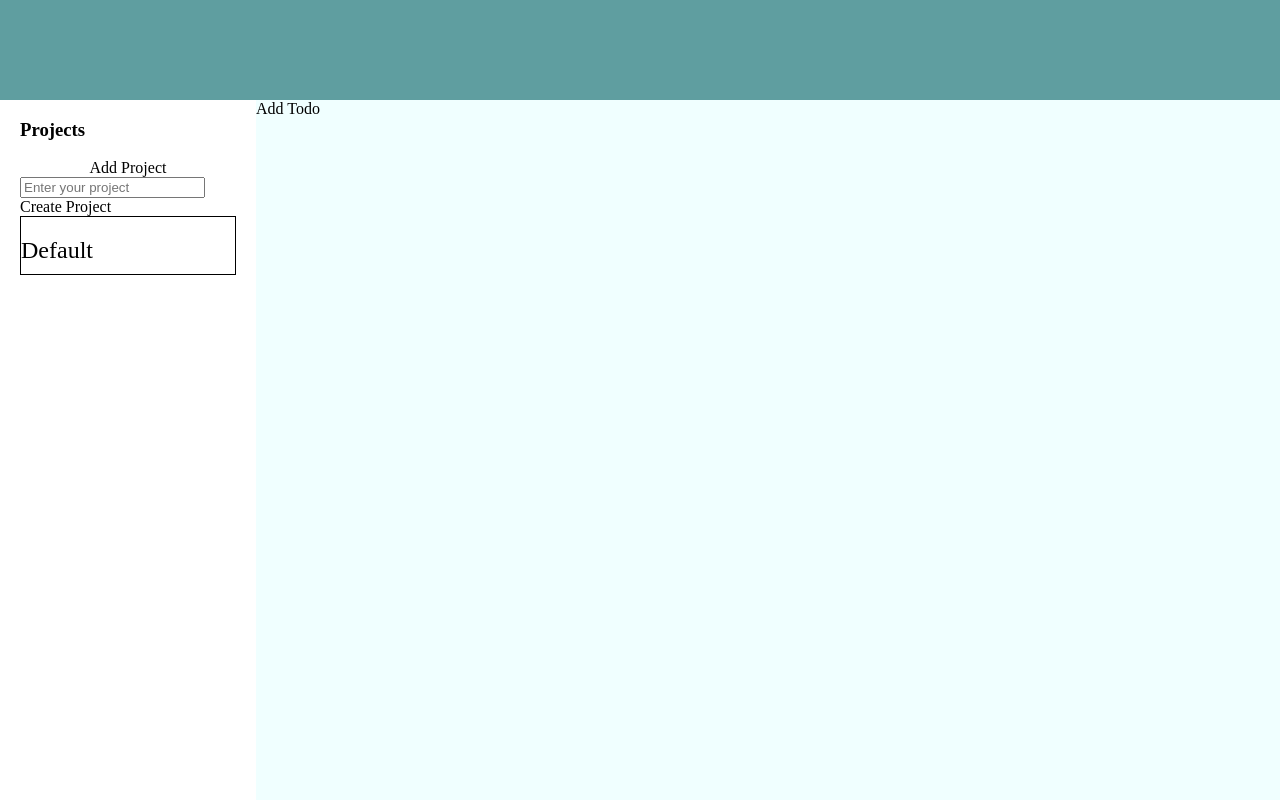
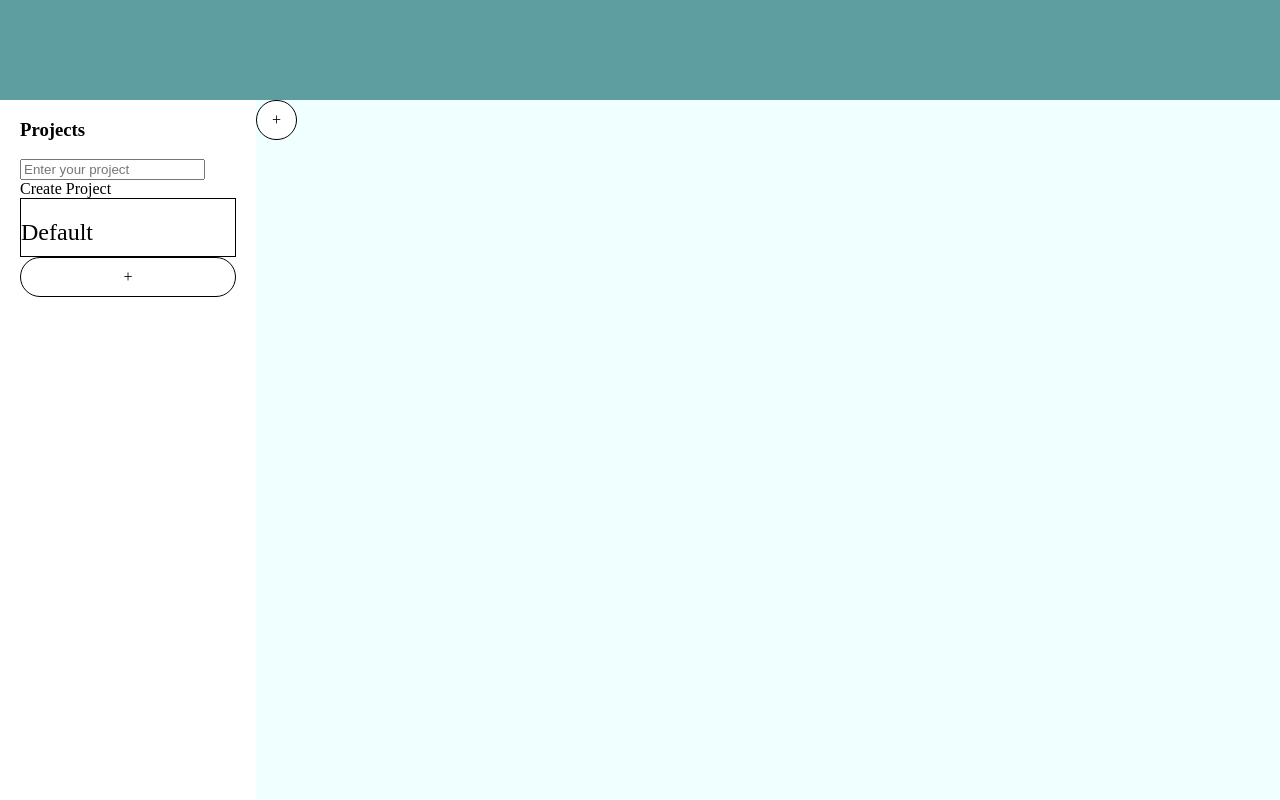
Before and after one commit to fraser-dempster/todo-app, a website: page dist/index.html in a window 1280 px wide. Drawn offline with Linux system fonts and the light colour scheme.

Commit message:
Added styling for global add button

```diff
--- a/dist/index.html
+++ b/dist/index.html
@@ -12,9 +12,6 @@
 
       <div id="sidebar" class="sidebar">
         <h3>Projects</h3>
-        <button id="add-project-button" class="add-project-button">
-          Add Project
-        </button>
 
         <div class="projectInputContainer" id="projectInputContainer">
           <input
@@ -26,10 +23,12 @@
         </div>
 
         <div id="project-list" class="project-list"></div>
+
+        <button id="add-project-button" class="addButton">+</button>
       </div>
 
       <div id="content-grid" class="content-grid">
-        <button class="addTodoInput" id="addTodoButton">Add Todo</button>
+        <button class="addButton" id="addTodoButton">+</button>
         <div class="todoInputContainer" id="todoInputContainer">
           <input type="text" id="todoInput" placeholder="Enter your todo" />
           <button id="createTodoButton">Create Todo</button>
--- a/dist/styles.css
+++ b/dist/styles.css
@@ -117,8 +117,21 @@ input[type="reset"] {
   display: none;
 }
 
-.addTodoButton {
-  display: block;
+.addButton {
+  display: inline-block;
+  background-color: #fff;
+  color: #000;
+  border: solid 1px #000;
+  padding: 10px 15px;
+  font-size: 16px;
+  cursor: pointer;
+  border-radius: 20px;
+  transition: background-color 0.3s ease-in-out;
+}
+
+.addButton:hover {
+  background-color: #000;
+  color: #fff;
 }
 
 .todoInput {
```
